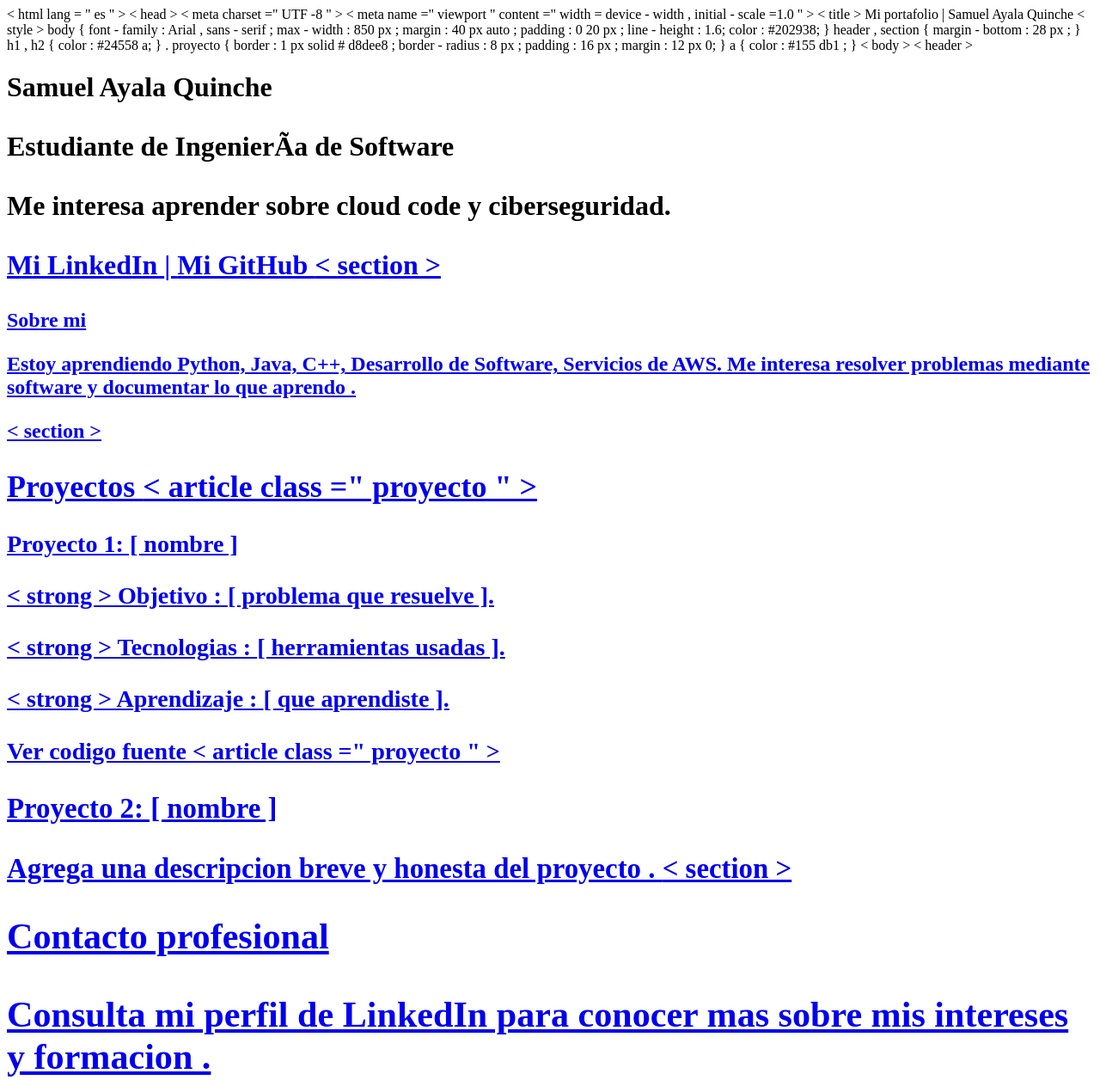
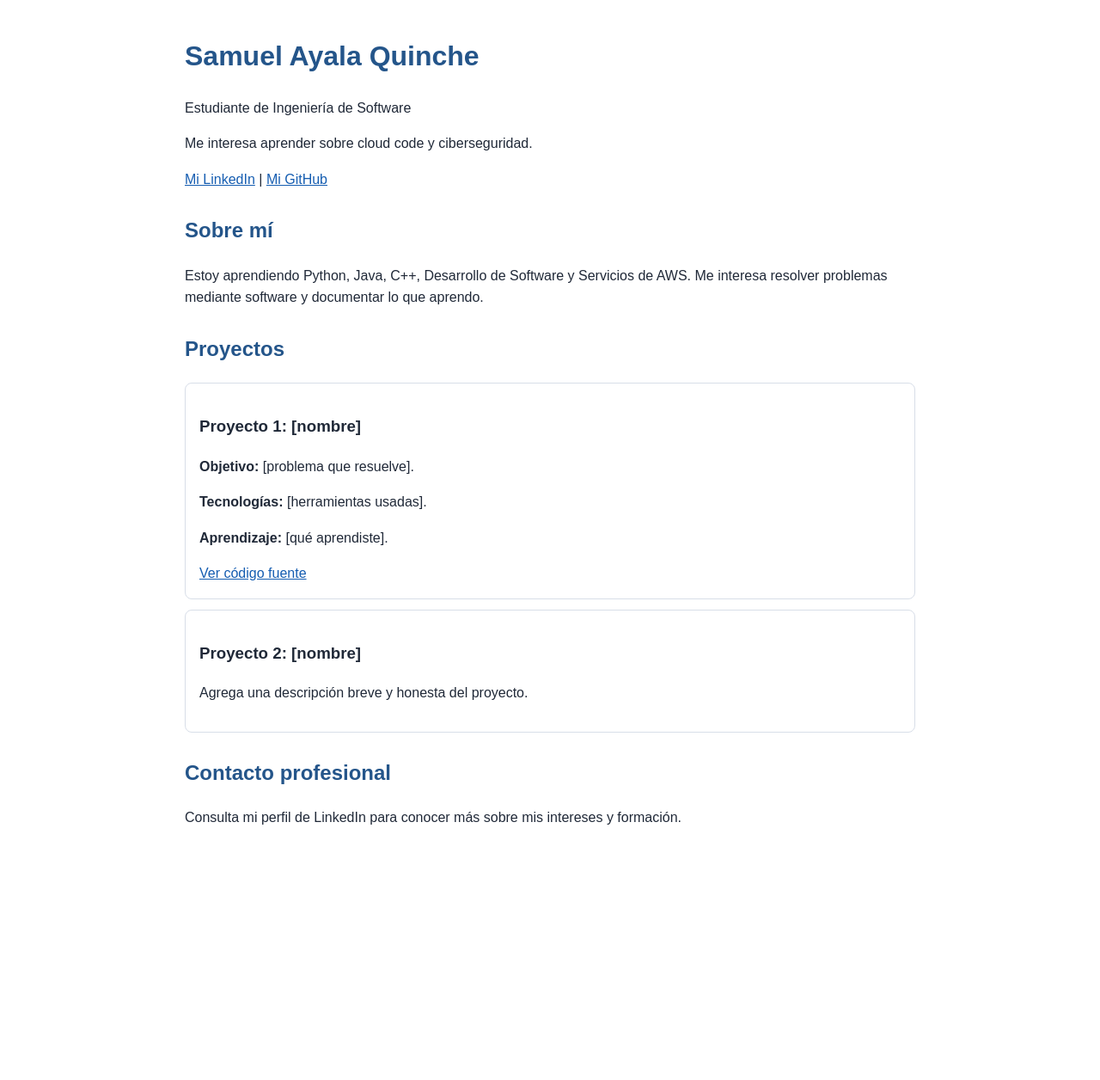
Before and after one commit to Samuel2212A/Portafolio, a plain HTML site: page index.html in a window 1280 px wide. Shown: the whole page at 86% size. After the commit the page ends 1004 px from the top, so only its background shows below. Drawn offline with Linux system fonts and the light colour scheme.

Commit message:
Update index.html

```diff
--- a/index.html
+++ b/index.html
@@ -1,66 +1,65 @@
-<! DOCTYPE html >
-< html lang = " es " >
-< head >
-< meta charset =" UTF -8 " >
-< meta name =" viewport " content =" width = device - width , initial - scale
-=1.0 " >
-< title > Mi portafolio | Samuel Ayala Quinche </ title >
-< style >
-body {
-font - family : Arial , sans - serif ;
-max - width : 850 px ;
-margin : 40 px auto ;
-padding : 0 20 px ;
-line - height : 1.6;
-color : #202938;
-}
-header , section { margin - bottom : 28 px ; }
-h1 , h2 { color : #24558 a; }
-. proyecto {
-border : 1 px solid # d8dee8 ;
-border - radius : 8 px ;
-padding : 16 px ;
-margin : 12 px 0;
-}
-a { color : #155 db1 ; }
-  </ style >
-</ head >
-< body >
-< header >
-<h1 > Samuel Ayala Quinche </ h1 >
-<p > Estudiante de Ingeniería de Software </ p >
-<p >Me interesa aprender sobre cloud code y ciberseguridad. </p >
-<p >
-<a href = " https :// www.linkedin.com/in/samuel-ayala-1a971a3aa /" >Mi LinkedIn </ a > |
-<a href = " https :// github . com / " > Mi GitHub </ a >
-</ p >
-</ header >
-< section >
-<h2 > Sobre mi </ h2 >
-<p > Estoy aprendiendo Python, Java, C++, Desarrollo de Software, Servicios de AWS.
-Me interesa resolver problemas mediante software y
-documentar lo que aprendo . </p >
-</ section >
-< section >
-<h2 > Proyectos </ h2 >
-< article class =" proyecto " >
-<h3 > Proyecto 1: [ nombre ] </ h3 >
-<p >< strong > Objetivo : </ strong > [ problema que resuelve ]. </p >
-<p >< strong > Tecnologias : </ strong > [ herramientas usadas ]. </p >
-<p >< strong > Aprendizaje : </ strong > [ que aprendiste ]. </p >
-<a href = " https :// github . com / USUARIO / REPOSITORIO " >
-Ver codigo fuente
-</ a >
-</ article >
-< article class =" proyecto " >
-<h3 > Proyecto 2: [ nombre ] </ h3 >
-<p > Agrega una descripcion breve y honesta del proyecto . </ p >
-</ article >
-</ section >
-< section >
-<h2 > Contacto profesional </ h2 >
-<p > Consulta mi perfil de LinkedIn para conocer mas sobre
-mis intereses y formacion . </p >
-</ section >
-</ body >
-</ html >
+<!DOCTYPE html>
+<html lang="es">
+<head>
+  <meta charset="UTF-8">
+  <meta name="viewport" content="width=device-width, initial-scale=1.0">
+  <title>Mi portafolio | Samuel Ayala Quinche</title>
+  <style>
+    body {
+      font-family: Arial, sans-serif;
+      max-width: 850px;
+      margin: 40px auto;
+      padding: 0 20px;
+      line-height: 1.6;
+      color: #202938;
+    }
+    header, section { margin-bottom: 28px; }
+    h1, h2 { color: #24558a; }
+    .proyecto {
+      border: 1px solid #d8dee8;
+      border-radius: 8px;
+      padding: 16px;
+      margin: 12px 0;
+    }
+    a { color: #155db1; }
+  </style>
+</head>
+<body>
+  <header>
+    <h1>Samuel Ayala Quinche</h1>
+    <p>Estudiante de Ingeniería de Software</p>
+    <p>Me interesa aprender sobre cloud code y ciberseguridad.</p>
+    <p>
+      <a href="https://www.linkedin.com/in/samuel-ayala-1a971a3aa/">Mi LinkedIn</a> |
+      <a href="https://github.com/">Mi GitHub</a>
+    </p>
+  </header>
+
+  <section>
+    <h2>Sobre mí</h2>
+    <p>Estoy aprendiendo Python, Java, C++, Desarrollo de Software y Servicios de AWS.
+    Me interesa resolver problemas mediante software y documentar lo que aprendo.</p>
+  </section>
+
+  <section>
+    <h2>Proyectos</h2>
+    <article class="proyecto">
+      <h3>Proyecto 1: [nombre]</h3>
+      <p><strong>Objetivo:</strong> [problema que resuelve].</p>
+      <p><strong>Tecnologías:</strong> [herramientas usadas].</p>
+      <p><strong>Aprendizaje:</strong> [qué aprendiste].</p>
+      <a href="https://github.com/USUARIO/REPOSITORIO">Ver código fuente</a>
+    </article>
+
+    <article class="proyecto">
+      <h3>Proyecto 2: [nombre]</h3>
+      <p>Agrega una descripción breve y honesta del proyecto.</p>
+    </article>
+  </section>
+
+  <section>
+    <h2>Contacto profesional</h2>
+    <p>Consulta mi perfil de LinkedIn para conocer más sobre mis intereses y formación.</p>
+  </section>
+</body>
+</html>
```
